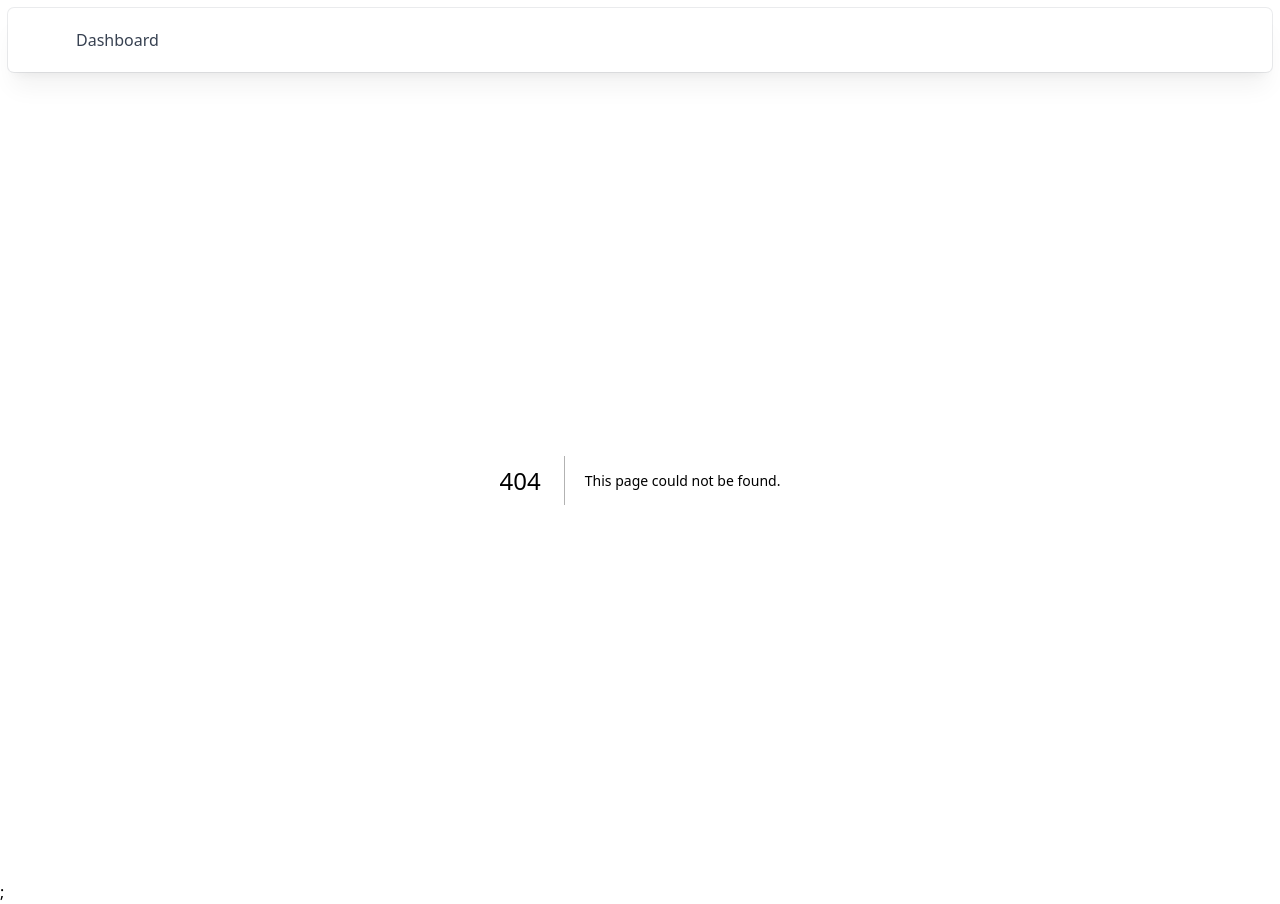
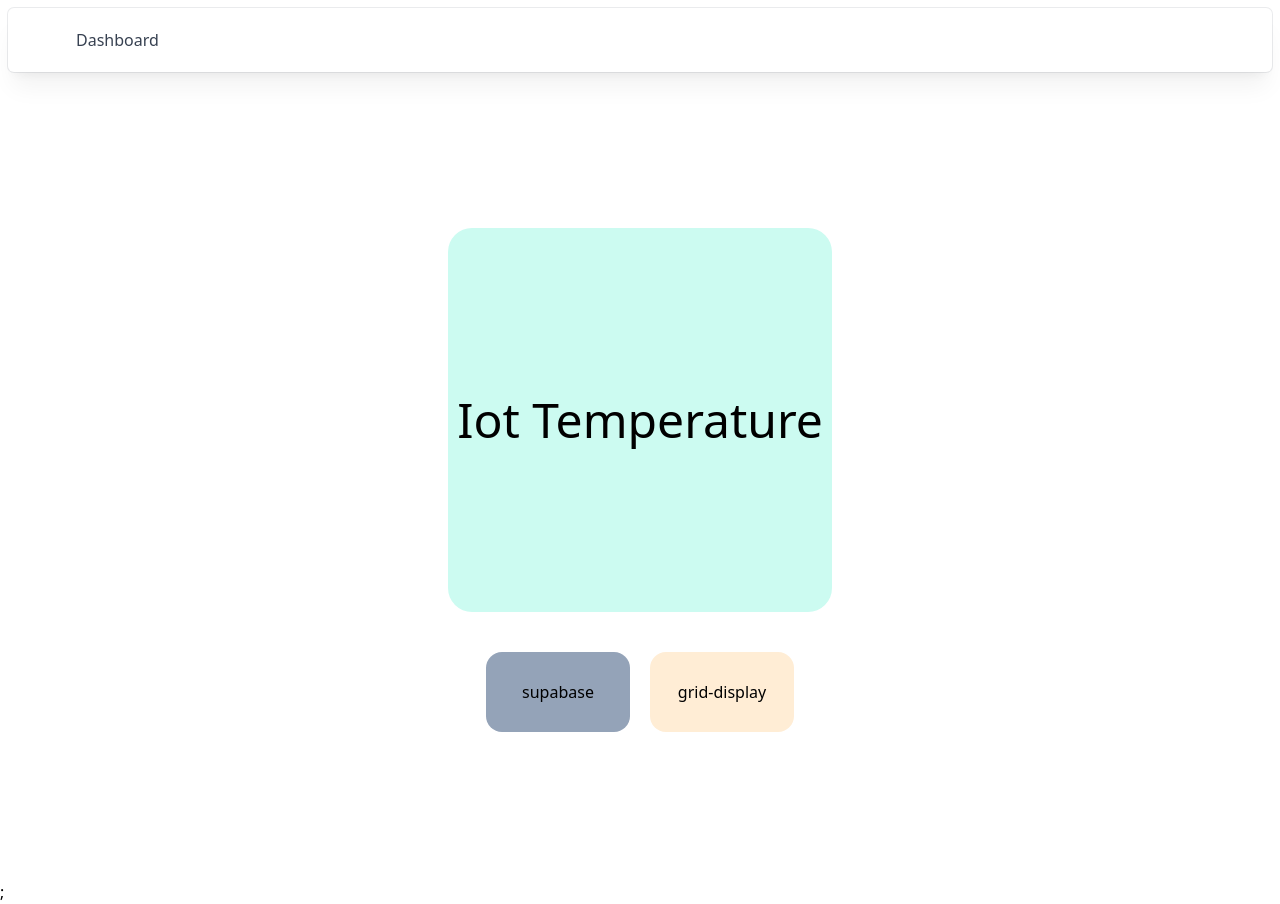
Before and after one commit to noname2048/cp-react-to-t3, a Next.js app in the folder nextjs-page/: page /old in a window 1280 px wide. Before the commit this address had no page. Built offline with nearby package versions, Linux system fonts and the light colour scheme.

Commit message:
feat: Apply sort-import

```diff
--- a/nextjs-page/next.config.js
+++ b/nextjs-page/next.config.js
@@ -1,6 +1,9 @@
 /** @type {import('next').NextConfig} */
 const nextConfig = {
-  reactStrictMode: true,
+  reactStrictMode: false,
+  // async rewrites() {
+  //   return [{ source: "/:path*", destination: "http://localhost:8000/:path*" }];
+  // },
 };
 
 module.exports = nextConfig;
--- a/nextjs-page/src/pages/_document.tsx
+++ b/nextjs-page/src/pages/_document.tsx
@@ -1,4 +1,4 @@
-import { Html, Head, Main, NextScript } from 'next/document'
+import {Head, Html, Main, NextScript} from 'next/document'
 
 export default function Document() {
   return (
--- /dev/null
+++ b/nextjs-page/src/pages/old.tsx
@@ -0,0 +1,37 @@
+import Head from "next/head";
+import Link from "next/link";
+
+export default function Home() {
+  const isLocal = process.env.NEXT_PUBLIC_ENV === "local";
+  return (
+    <>
+      <Head>
+        <title>Temperature of home</title>
+      </Head>
+      <main className="min-w-fit min-h-screen flex flex-col justify-center items-center gap-10">
+        <h1 className="w-96 h-96 flex justify-center items-center text-5xl bg-teal-100 rounded-3xl">
+          Iot Temperature
+        </h1>
+        <div className="flex gap-5 justify-center items-center">
+          {isLocal && (
+            <Link href="/brute">
+              <button className="w-36 h-20 rounded-2xl hover:bg-orange-300 bg-orange-400">
+                brute
+              </button>
+            </Link>
+          )}
+          <Link href="/supabase">
+            <button className="w-36 h-20 rounded-2xl hover:bg-orange-300 bg-slate-400">
+              supabase
+            </button>
+          </Link>
+          <Link href="/grid-display">
+            <button className="w-36 h-20 rounded-2xl hover:bg-orange-200 bg-orange-100">
+              grid-display
+            </button>
+          </Link>
+        </div>
+      </main>
+    </>
+  );
+}
--- a/nextjs-page/src/pages/polling-test.tsx
+++ b/nextjs-page/src/pages/polling-test.tsx
@@ -1,8 +1,8 @@
 // restrict 모드에서 각각의 console.log 는 어떻게 출력되는가?
 // 온도의 실시간 업데이트를 cron polling 으로 해결하기 위한 심플버전 이해
 
-import React, { useState, useEffect } from "react";
-import { format } from "date-fns";
+import {format} from "date-fns";
+import React, {useEffect, useState} from "react";
 
 export default function PollingTest() {
   const [fixedDate, setFixedDate] = useState(new Date(2023, 1, 1, 0, 0, 0));
--- a/nextjs-page/src/pages/polling-test2.tsx
+++ b/nextjs-page/src/pages/polling-test2.tsx
@@ -2,8 +2,8 @@
 // 매 5초 (00, 05, 10 ...)마다 업데이트를 실행함
 // (본래 목적은 매분 05 마다 업데이트 실행, 01:05, 02:05, 03:05 ...)
 
-import React, { useState, useEffect, useRef } from "react";
-import { format } from "date-fns";
+import {format} from "date-fns";
+import React, {useEffect, useRef, useState} from "react";
 
 export default function PollingTest2() {
   const [fixedDate, setFixedDate] = useState(new Date(2023, 1, 1, 0, 0, 0));
--- a/nextjs-page/src/pages/polling-test3.tsx
+++ b/nextjs-page/src/pages/polling-test3.tsx
@@ -1,5 +1,5 @@
-import React, { useState, useEffect, useRef } from "react";
-import { format } from "date-fns";
+import {format} from "date-fns";
+import React, {useEffect, useRef, useState} from "react";
 
 const initDate = new Date(2023, 1, 1, 0, 0, 0);
 
--- a/nextjs-page/src/pages/submain.tsx
+++ b/nextjs-page/src/pages/submain.tsx
@@ -1,4 +1,4 @@
-import { useEffect, useState, useMemo } from "react";
+import {useState} from "react";
 
 export default function SubMain() {
   const [sensors, setSensors] = useState([]);
```
Also changed, not shown: nextjs-page/src/components/display-box.tsx (+4 -5 lines), nextjs-page/src/pages/supabase.tsx (+5 -5 lines), nextjs-page/src/utils/use-fetch.tsx (+4 -4 lines), nextjs-page/.eslintrc.json.
